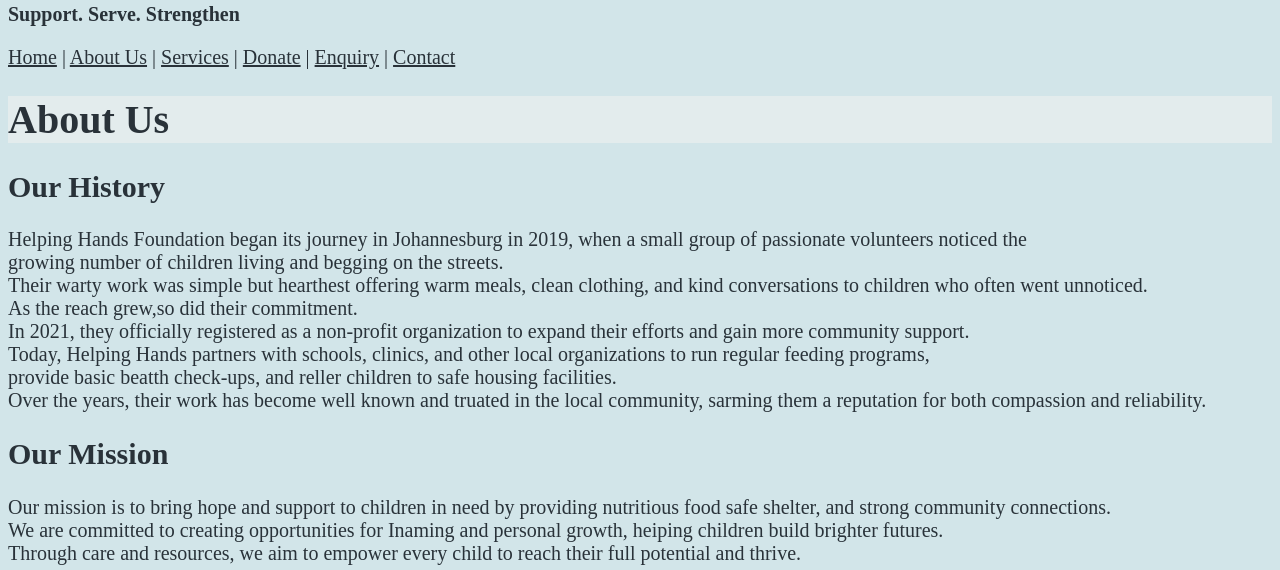
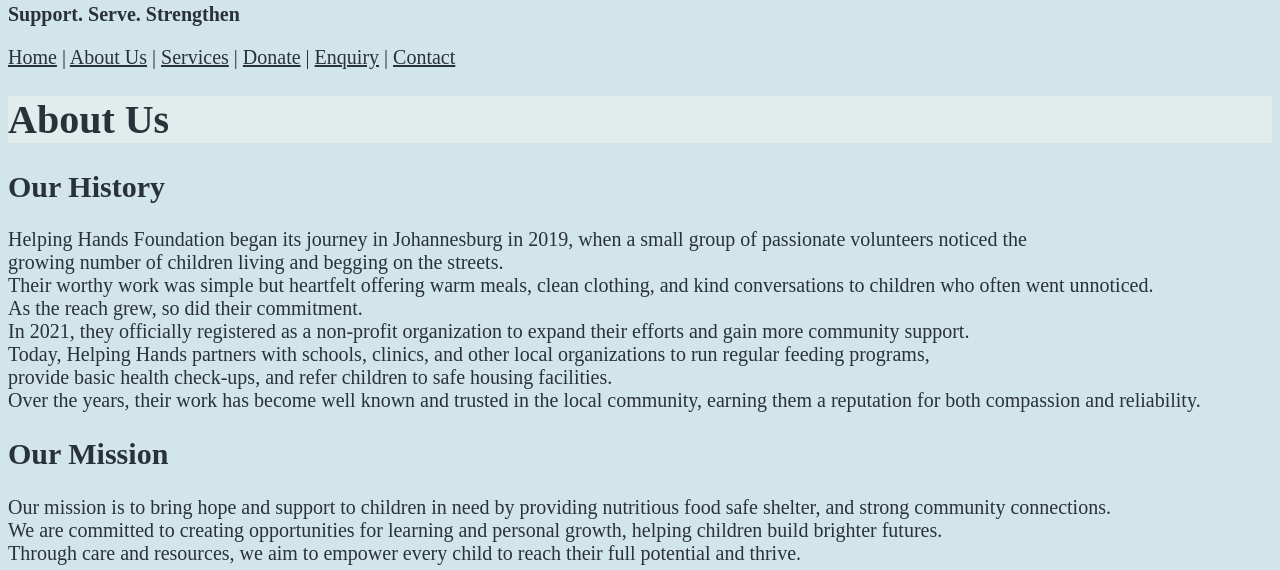
Before and after one commit to LathithaSovendle/part-1, a plain HTML site: page about.html in a window 1280 px wide. Shown: the part 230-800 px from the top of the page. Drawn offline with Linux system fonts and the light colour scheme.

```diff
--- a/about.html
+++ b/about.html
@@ -26,15 +26,15 @@
           <h2>Our History</h2>
           <p>Helping Hands Foundation began its journey in Johannesburg in 2019, when a small group of passionate volunteers
              noticed the <br> growing number of children living and begging on the streets. <br>
-            Their warty work was simple but hearthest offering warm meals, clean clothing, and kind conversations to children who often went unnoticed.<br>
-             As the reach grew,so did their commitment.<br>In 2021, they officially registered as a non-profit organization to expand their efforts and gain more community support.<br>
-            Today, Helping Hands partners with schools, clinics, and other local organizations to run regular feeding programs,<br>
-            provide basic beatth check-ups, and reller children to safe housing facilities.<br>
-             Over the years, their work has become well known and truated in the local community, sarming them a reputation for both compassion and reliability.</p>
+             Their worthy work was simple but heartfelt offering warm meals, clean clothing, and kind conversations to children who often went unnoticed.<br>
+             As the reach grew, so did their commitment.<br>In 2021, they officially registered as a non-profit organization to expand their efforts and gain more community support.<br>
+             Today, Helping Hands partners with schools, clinics, and other local organizations to run regular feeding programs,<br>
+             provide basic health check-ups, and refer children to safe housing facilities.<br>
+             Over the years, their work has become well known and trusted in the local community, earning them a reputation for both compassion and reliability.</p>
             <!--H2 heading and paragraph for our mission section-->
-          <h2>Our Mission</h2>
+           <h2>Our Mission</h2>
            <p> Our mission is to bring hope and support to children in need by providing nutritious food safe shelter, and strong community connections.<br>
-             We are committed to creating opportunities for Inaming and personal growth, heiping children build brighter futures.<br>
+             We are committed to creating opportunities for learning and personal growth, helping children build brighter futures.<br>
             Through care and resources, we aim to empower every child to reach their full potential and thrive.</p>
             <!--H2 heading and paragraph for our vission section -->
            <h2>Our Vission</h2>
@@ -86,11 +86,11 @@
             <!--Our organisation name highlighted in bold-->
             <b>Helping Hands foundation</b>
             <!--Mission statement of helping hands foundation-->
-            <p>Bring hope and Hands Foundation. All rights reserved.</p>
+            <p>Bring hope and Hands Foundation.</p>
             <!--Contact information with am mailto link-->
             <p> Contact us: <a href ="mailto: info@helpinghands.org" style ="color:#06565f;">info@helpinghands.org</a></p>
             <!--Copyright notice-->
-            <p>© 2025 Helping hands Foundation. All rights reserved.</p>
+            <p>Copyright © 2025 Helping hands Foundation - All Rights Reserved</p>
         </footer>
     </body>
 </html>
```
Also changed, not shown: contact.html (+2 -2 lines), donate.html (+2 -2 lines), enquiry.html (+2 -2 lines), home.html (+2 -2 lines), services.html (+4 -3 lines), images/art.jpg (added), images/children doing homeworks.jpg (added), 1 other file.
